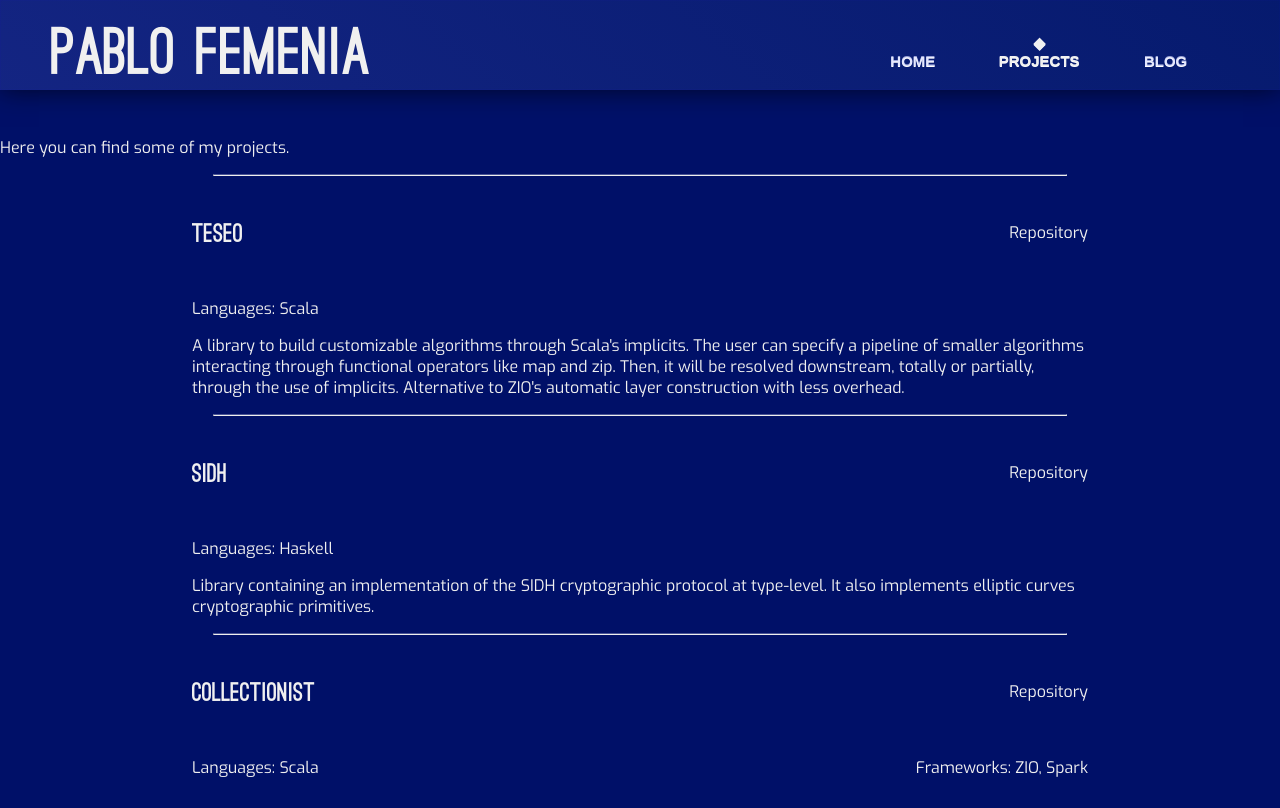
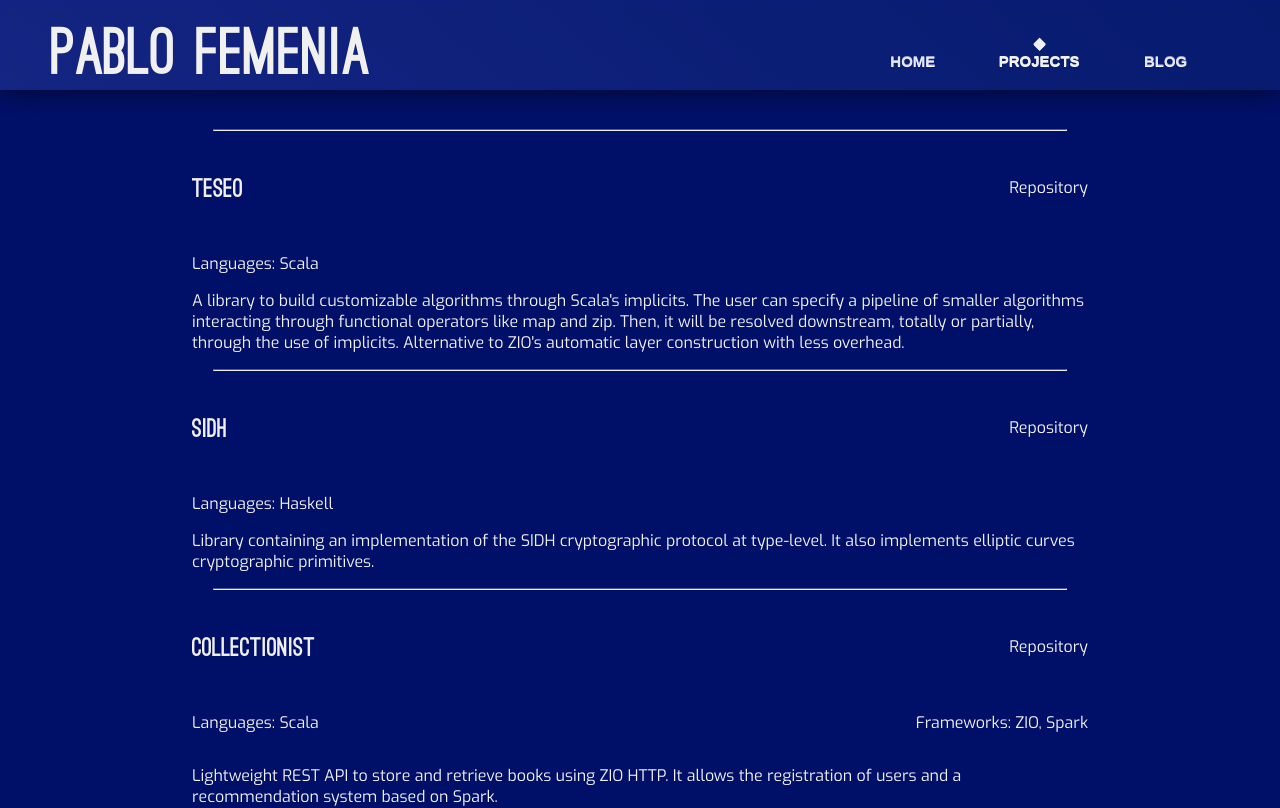
Before and after one commit to pablf/dev-web, an Angular app: page /projects in a window 1280 px wide. Shown: the top 808 px of the page. Built offline with nearby package versions, Linux system fonts and the light colour scheme.

Commit message:
fix line

```diff
--- a/src/app/projects/projects.component.html
+++ b/src/app/projects/projects.component.html
@@ -1,5 +1,4 @@
 <div>
-    <p>Here you can find some of my projects.</p>
     <div class="content">
         @for(project of projects; track project.name) {
             @if(project.public){
```
